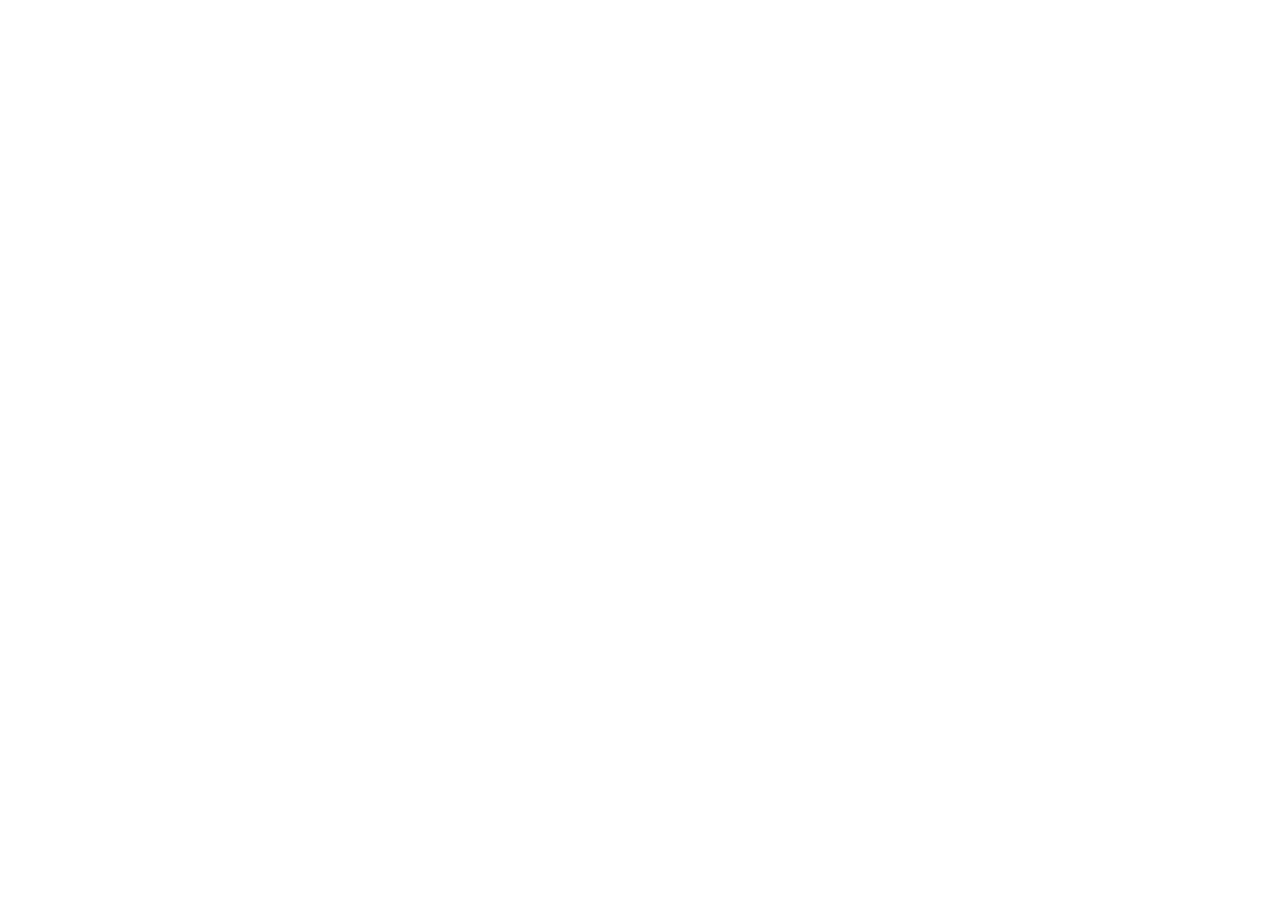
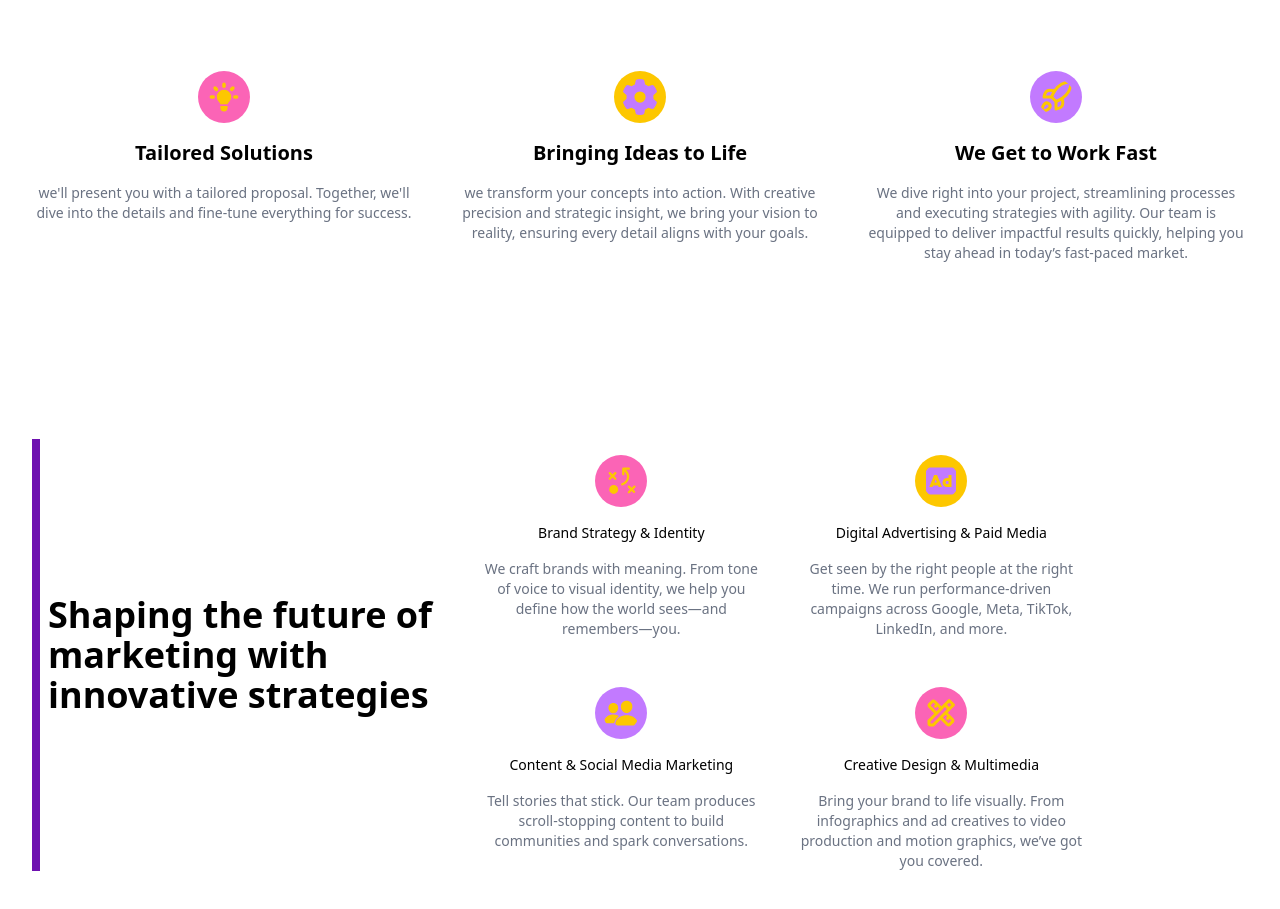
Before and after one commit to J-Rahhal/landing-page, a React (Vite) app: page / in a window 1280 px wide. Shown: the part 2020-2929 px from the top of the page. Before the commit the page ends 1767 px from the top, so only its background shows below. Built offline with nearby package versions, Linux system fonts and the light colour scheme.

Commit message:
Creating responsive Our services page

```diff
--- a/src/App.jsx
+++ b/src/App.jsx
@@ -3,6 +3,7 @@
 import Hero from "./components/Hero";
 import Partners from "./components/Partners";
 import Mission from "./components/Mission";
+import Services from "./components/Services";
 
 const App = () => {
   return (
@@ -13,6 +14,7 @@
         <Hero />
         <Partners />
         <Mission />
+        <Services />
       </div>
     </div>
   );
--- /dev/null
+++ b/src/components/Services.jsx
@@ -0,0 +1,126 @@
+import React from "react";
+import { HiLightBulb } from "react-icons/hi";
+import { FaGear } from "react-icons/fa6";
+import { LuRocket } from "react-icons/lu";
+import { PiStrategyFill } from "react-icons/pi";
+import { RiAdvertisementFill } from "react-icons/ri";
+import { IoPeople } from "react-icons/io5";
+import { MdOutlineDesignServices } from "react-icons/md";
+
+const Services = () => {
+  return (
+    <div id="services " className="mx-auto py-38">
+      <div className="pb-12 md:pb-24">
+        <h2 className="font-bold text-4xl pb-8">
+          How Can We Grow Your Business?
+        </h2>
+        <p className="font-medium text-sm text-gray-500">
+          We turn bold ideas into results—helping your brand grow faster,
+          smarter, and with lasting impact.
+        </p>
+      </div>
+      <div className="flex flex-col md:flex-row gap-8">
+        <div className="w-full md:w-1/3">
+          <HiLightBulb
+            className="mx-auto bg-pink-400 p-2 rounded-full mt-4 text-yellow-400 hover:shadow-lg hover:shadow-pink-400 hover:bg-yellow-400 hover:text-purple-400 cursor-pointer"
+            size="52"
+          />
+
+          <h4 className="font-bold text-xl py-4">Tailored Solutions</h4>
+          <p className="text-sm text-gray-500">
+            we'll present you with a tailored proposal. Together, we'll dive
+            into the details and fine-tune everything for success.
+          </p>
+        </div>
+        <div className="w-full md:w-1/3">
+          <FaGear
+            className="mx-auto bg-yellow-400 p-2 rounded-full mt-4 text-purple-400 hover:shadow-lg hover:shadow-pink-400 hover:bg-pink-400 hover:text-yellow-400 cursor-pointer"
+            size="52"
+          />
+
+          <h4 className="font-bold text-xl py-4">Bringing Ideas to Life</h4>
+          <p className="text-sm text-gray-500">
+            we transform your concepts into action. With creative precision and
+            strategic insight, we bring your vision to reality, ensuring every
+            detail aligns with your goals.
+          </p>
+        </div>
+        <div className="w-full md:w-1/3">
+          <LuRocket
+            className="mx-auto bg-purple-400 p-2 rounded-full mt-4 text-yellow-400 hover:shadow-lg hover:shadow-pink-400 hover:bg-yellow-400 hover:text-pink-400 cursor-pointer"
+            size="52"
+          />
+
+          <h4 className="font-bold text-xl py-4">We Get to Work Fast</h4>
+          <p className="text-sm text-gray-500">
+            We dive right into your project, streamlining processes and
+            executing strategies with agility. Our team is equipped to deliver
+            impactful results quickly, helping you stay ahead in today’s
+            fast-paced market.
+          </p>
+        </div>
+      </div>
+      <div className="flex flex-col gap-8 md:flex-row py-44">
+        <div className="w-full md:w-1/3 border-l-8 border-l-purple-800 flex items-center">
+          <h2 className="text-start text-4xl font-black pl-2">
+            Shaping the future of marketing with innovative strategies
+          </h2>
+        </div>
+        <div className="w-full md:w-1/2 grid grid-cols-2 gap-8  md:ml-2 text-sm place-items-start">
+          <div>
+            <PiStrategyFill
+              className="mx-auto bg-pink-400 p-2 rounded-full mt-4 text-yellow-400 hover:shadow-lg hover:shadow-pink-400 hover:bg-yellow-400 hover:text-purple-400 cursor-pointer"
+              size="52"
+            />
+            <h3 className="font-medium py-4">Brand Strategy & Identity</h3>
+            <p className="text-sm text-gray-500">
+              We craft brands with meaning. From tone of voice to visual
+              identity, we help you define how the world sees—and remembers—you.
+            </p>
+          </div>
+          <div>
+            <RiAdvertisementFill
+              className="mx-auto bg-yellow-400 p-2 rounded-full mt-4 text-purple-400 hover:shadow-lg hover:shadow-pink-400 hover:bg-pink-400 hover:text-yellow-400 cursor-pointer"
+              size="52"
+            />
+            <h3 className="font-medium py-4">
+              Digital Advertising & Paid Media
+            </h3>
+            <p className="text-sm text-gray-500">
+              Get seen by the right people at the right time. We run
+              performance-driven campaigns across Google, Meta, TikTok,
+              LinkedIn, and more.
+            </p>
+          </div>
+          <div>
+            <IoPeople
+              className="mx-auto bg-purple-400 p-2 rounded-full mt-4 text-yellow-400 hover:shadow-lg hover:shadow-pink-400 hover:bg-yellow-400 hover:text-pink-400 cursor-pointer"
+              size="52"
+            />
+            <h3 className="font-medium py-4">
+              Content & Social Media Marketing
+            </h3>
+            <p className="text-sm text-gray-500">
+              Tell stories that stick. Our team produces scroll-stopping content
+              to build communities and spark conversations.
+            </p>
+          </div>
+          <div>
+            <MdOutlineDesignServices
+              className="mx-auto bg-pink-400 p-2 rounded-full mt-4 text-yellow-400 hover:shadow-lg hover:shadow-pink-400 hover:bg-yellow-400 hover:text-purple-400 cursor-pointer"
+              size="52"
+            />
+            <h3 className="font-medium py-4">Creative Design & Multimedia</h3>
+            <p className="text-sm text-gray-500">
+              Bring your brand to life visually. From infographics and ad
+              creatives to video production and motion graphics, we’ve got you
+              covered.
+            </p>
+          </div>
+        </div>
+      </div>
+    </div>
+  );
+};
+
+export default Services;
```
